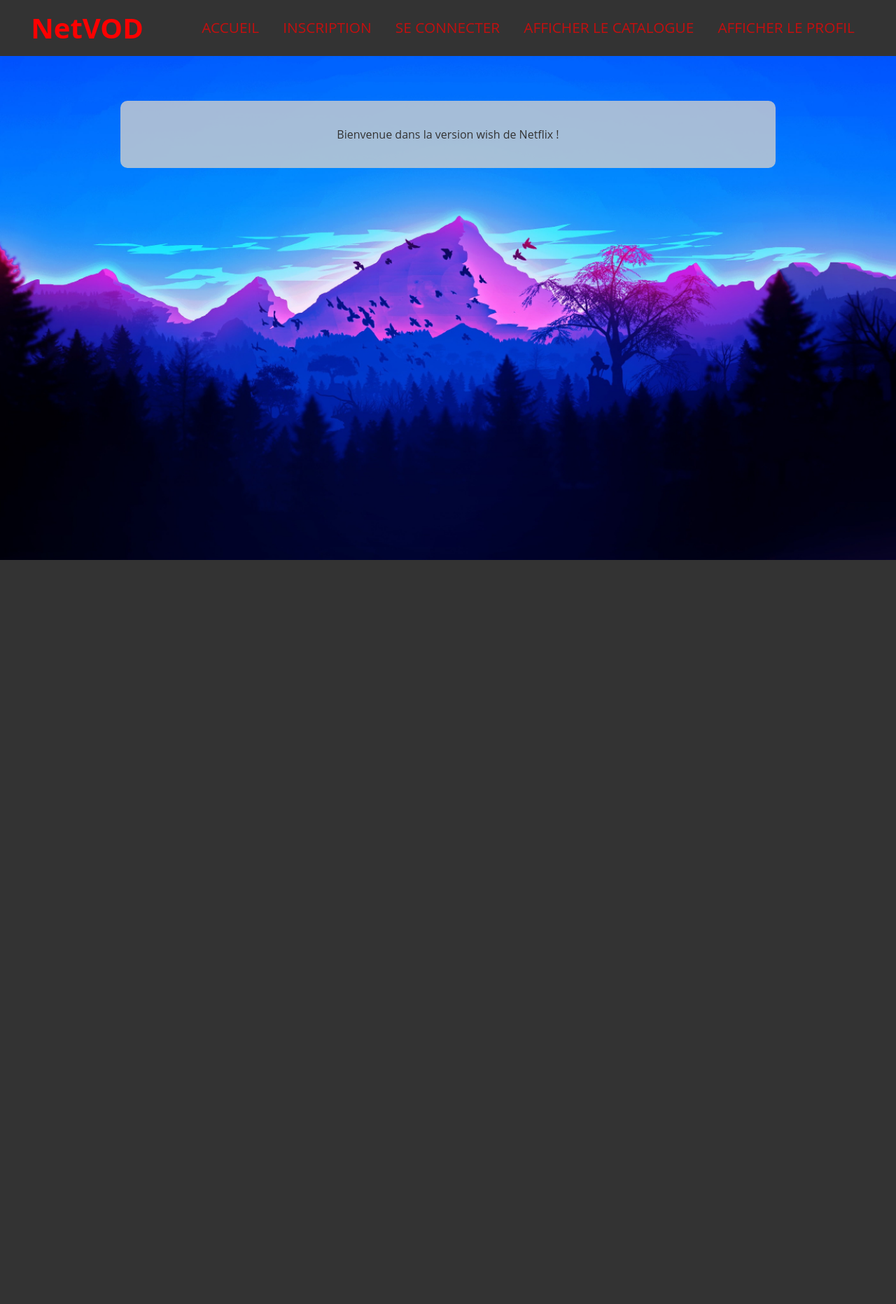
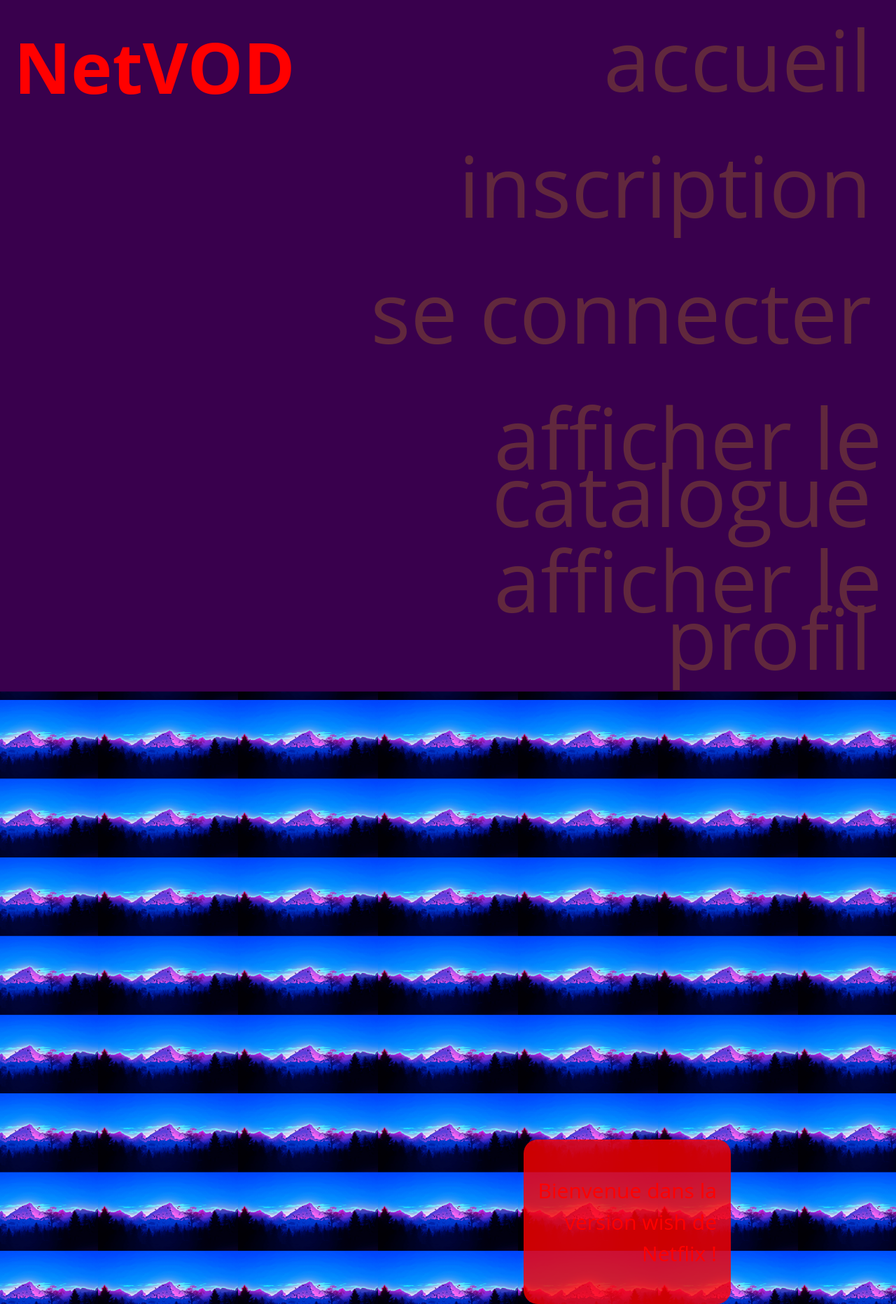
Before and after one commit to zhishengtrieu/NetVOD, a PHP site: page / in a window 1280 px wide. Shown: the whole page at 70% size. Before the commit the page ends 800 px from the top, so only its background shows below. Run offline with PHP 8.4, Linux system fonts and the light colour scheme.

Commit message:
Test css

```diff
--- a/src/css/style.css
+++ b/src/css/style.css
@@ -1,27 +1,27 @@
 body{
-    background-color: silver;
+    background-color: #383838;
     font-family: 'Open Sans', sans-serif;
-    font-size: 16px;
-    color: #333;
+    font-size: 30px;
+    color: #ff0000;
     line-height: 1.5;
     margin: 0;
     padding: 0;
-    text-align: center;
+    text-align: right;
     background: URL("../../img/bg.jpg") center fixed;
-    background-repeat:no-repeat;
-    background-size:cover;
+    background-repeat:repeat;
+    background-size:200px;
 }
 
 header{
-    background-color: #333;
-    color: red;
-    padding: 10px;
-    text-align: center;
+    background-color: #39004d;
+    color: #ff0000;
+    padding: 20px;
+    text-align: left;
     display: grid;
 }
 
 header h1{
-    font-size: 40px;
+    font-size: 100px;
     margin: 0;
     padding: 0;
     grid-column: 1;
@@ -34,42 +34,42 @@ nav{
 nav ul {
     padding: 0px;
     margin: 0px;
-    text-align: center;
+    text-align: right;
 
 }
 
 nav li {
     list-style-type: none;
     padding: 0px;
-    height: 50px;
-    margin-top: 4px;
-    margin-bottom: 4px;
+    height: 100px;
+    margin-top: 40px;
+    margin-bottom: 40px;
     display: inline-block;
 }
 
 nav a{
     text-decoration: none;
-    color : red;
-    font-size: 1.3em;
+    color : #ffc600;
+    font-size: 4em;
     text-decoration: none;
     line-height: 50px;
-    padding: 5px 15px;
-    opacity: 0.7;
-    text-transform: uppercase;
+    padding: 50px 15px;
+    opacity: 0.2;
+    text-transform: lowercase;
 }
 
 nav li:hover {
-    background-color: #2339ff8e;
-    color: #FFFFFF;
+    background-color: #00ff00;
+    color: #c800ff;
 }
 
 #content{
     position:absolute;
-    left: 50%;
+    left: 70%;
     transform:translate(-50%);
-    width: 70%;
-    background-color:rgb(207, 207, 207,0.8);
-    border-radius:10px;
+    width: 20%;
+    background-color: rgba(255, 0, 0, 0.8);
+    border-radius:20px;
     padding: 20px;
-    margin-top: 5%;
+    margin-top: 50%;
 }
```
